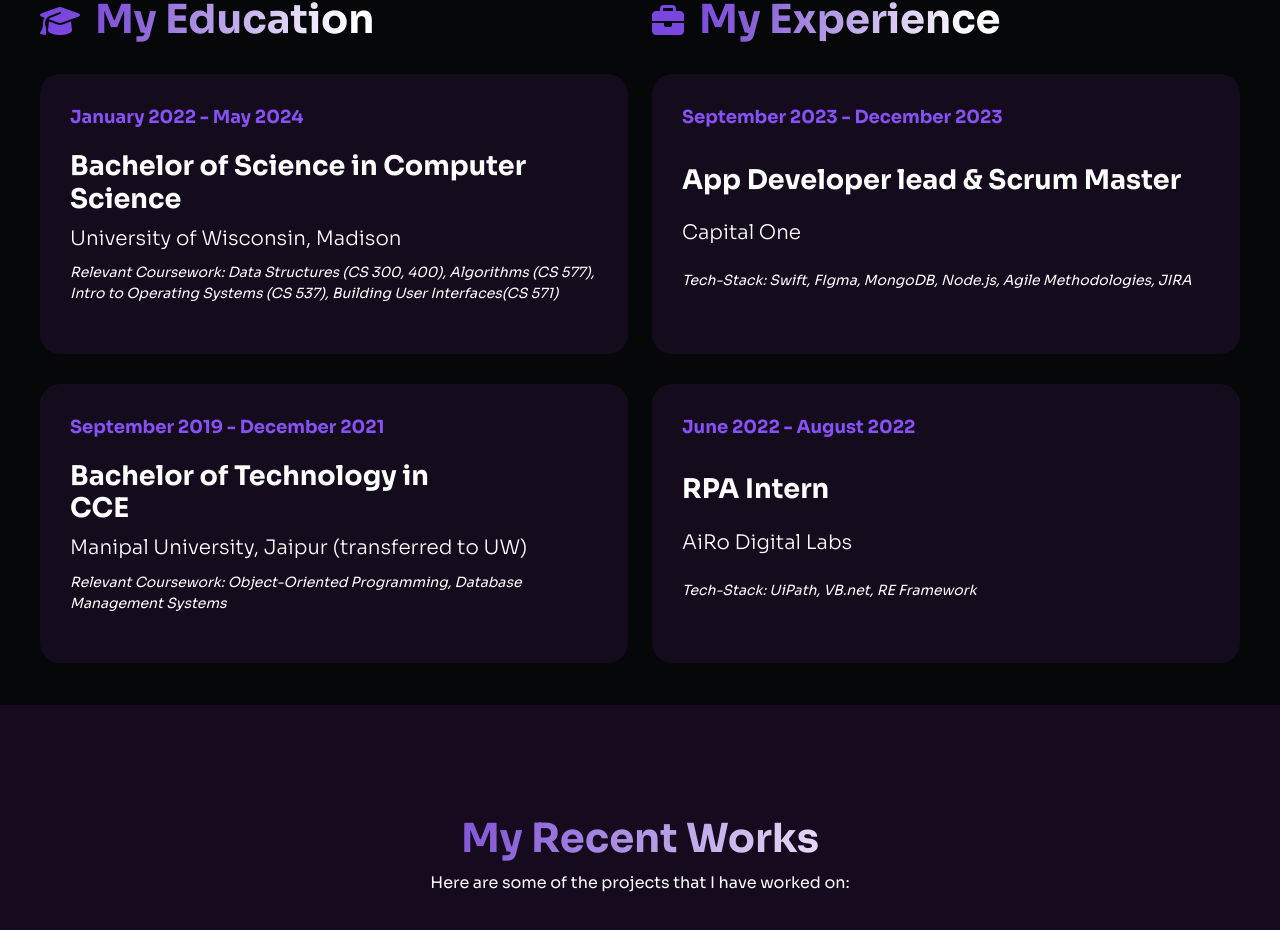
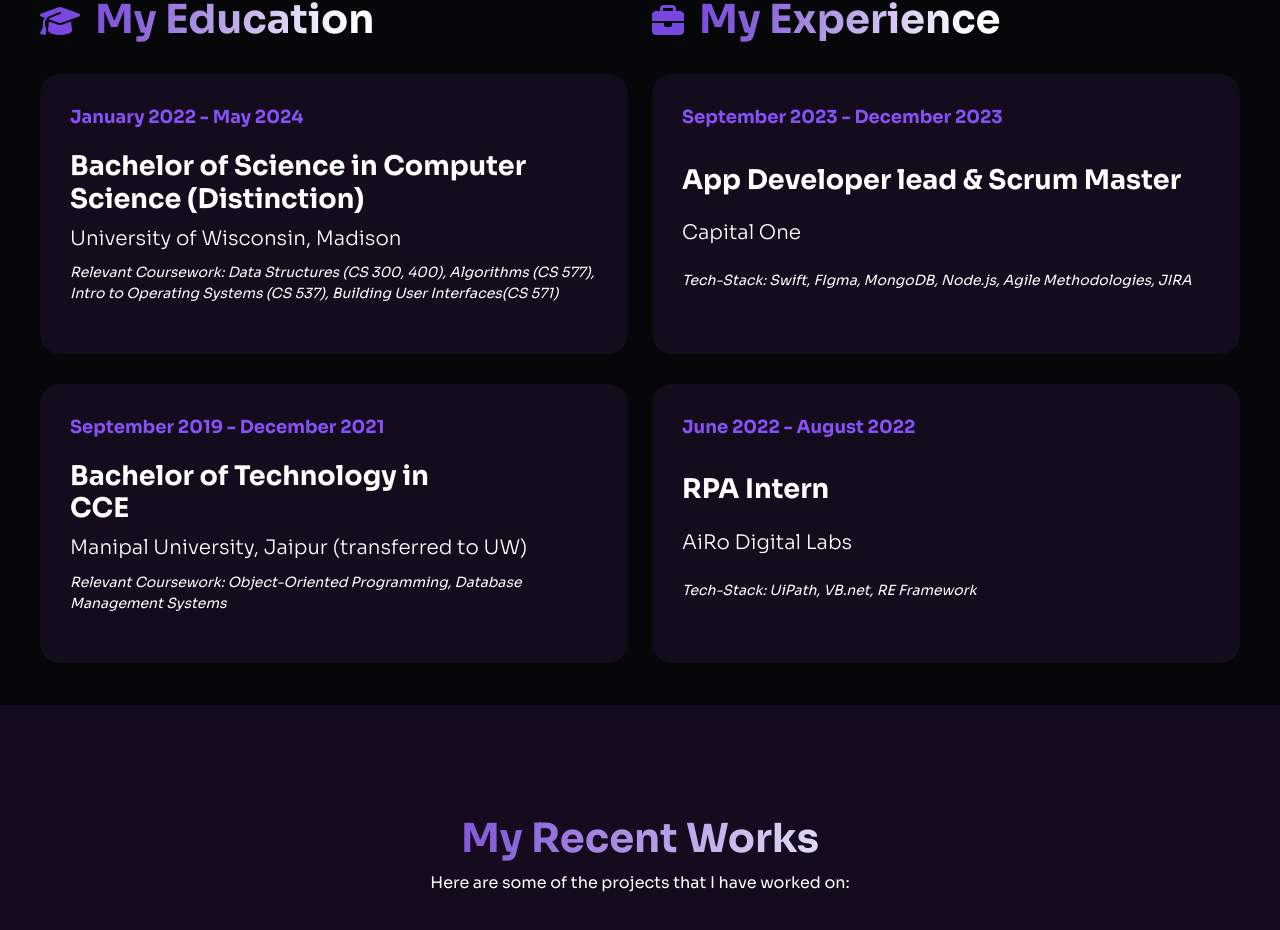
Before and after one commit to pc9350/Portfolio-Website, a React (Vite) app: page / in a window 1280 px wide. Shown: the part 765-1695 px from the top of the page. Built offline with nearby package versions, Linux system fonts and the light colour scheme.

Commit message:
Updated Resume

```diff
--- a/src/components/Resume.jsx
+++ b/src/components/Resume.jsx
@@ -12,7 +12,7 @@ export default function Resume() {
           </h1>
           <div className="resume-card UW">
             <p className="date">January 2022 - May 2024</p>
-            <h2>Bachelor of Science in Computer Science</h2>
+            <h2>Bachelor of Science in Computer Science (Distinction)</h2>
             <h3 className="uw-madison">University of Wisconsin, Madison</h3>
             <p className="coursework">
               <em>
```
